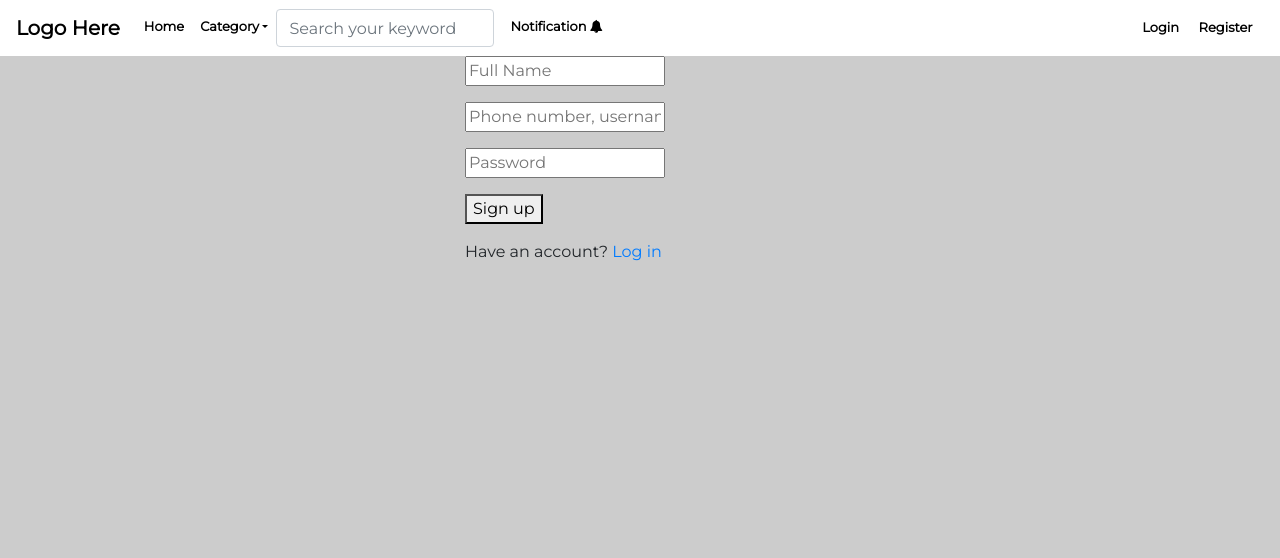
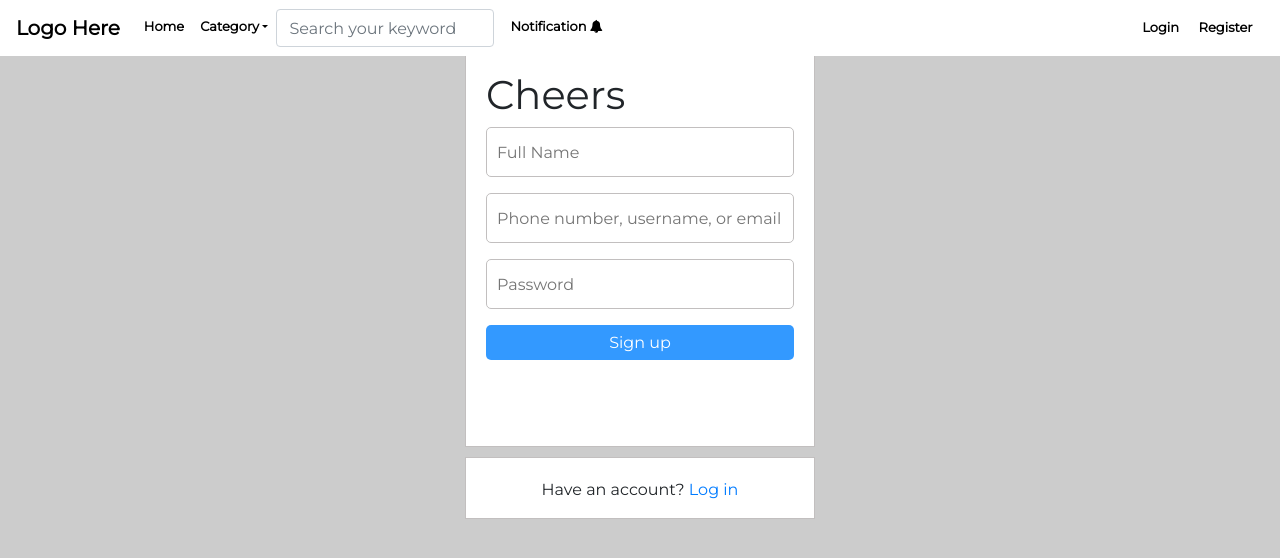
Before and after one commit to irabi01/blog_frontend, a React (Create React App) app: page /auth/register in a window 1280 px wide. Shown: the top 558 px of the page. Built offline with nearby package versions, Linux system fonts and the light colour scheme.

Commit message:
add some css for register page

```diff
--- a/src/App.css
+++ b/src/App.css
@@ -128,3 +128,39 @@
 .go_to_sign_up p .link{
     text-decoration: none;
 }
+
+
+
+/* register page style */
+.register_part{
+    background: #fff;
+    border: 1px solid #c2bfbf;
+    padding: 70px 20px;
+}
+
+.register_part form input{
+    width: 100%;
+    height: 50px;
+    padding-left: 10px;
+    border-radius: 5px;
+    border: 1px solid #c2bfbf;
+    outline: 0;
+}
+.register_part form button{
+    width: 100%;
+    height: 35px;
+    border: none;
+    border-radius: 5px;
+    background: #3399ff;
+    color: #fff;
+}
+.go_to_login{
+    background: #fff;
+    border: 1px solid #c2bfbf;
+    padding-top: 20px;
+    text-align: center;
+    margin-top: 10px;
+}
+.go_to_login p .link{
+    text-decoration: none;
+}
```
